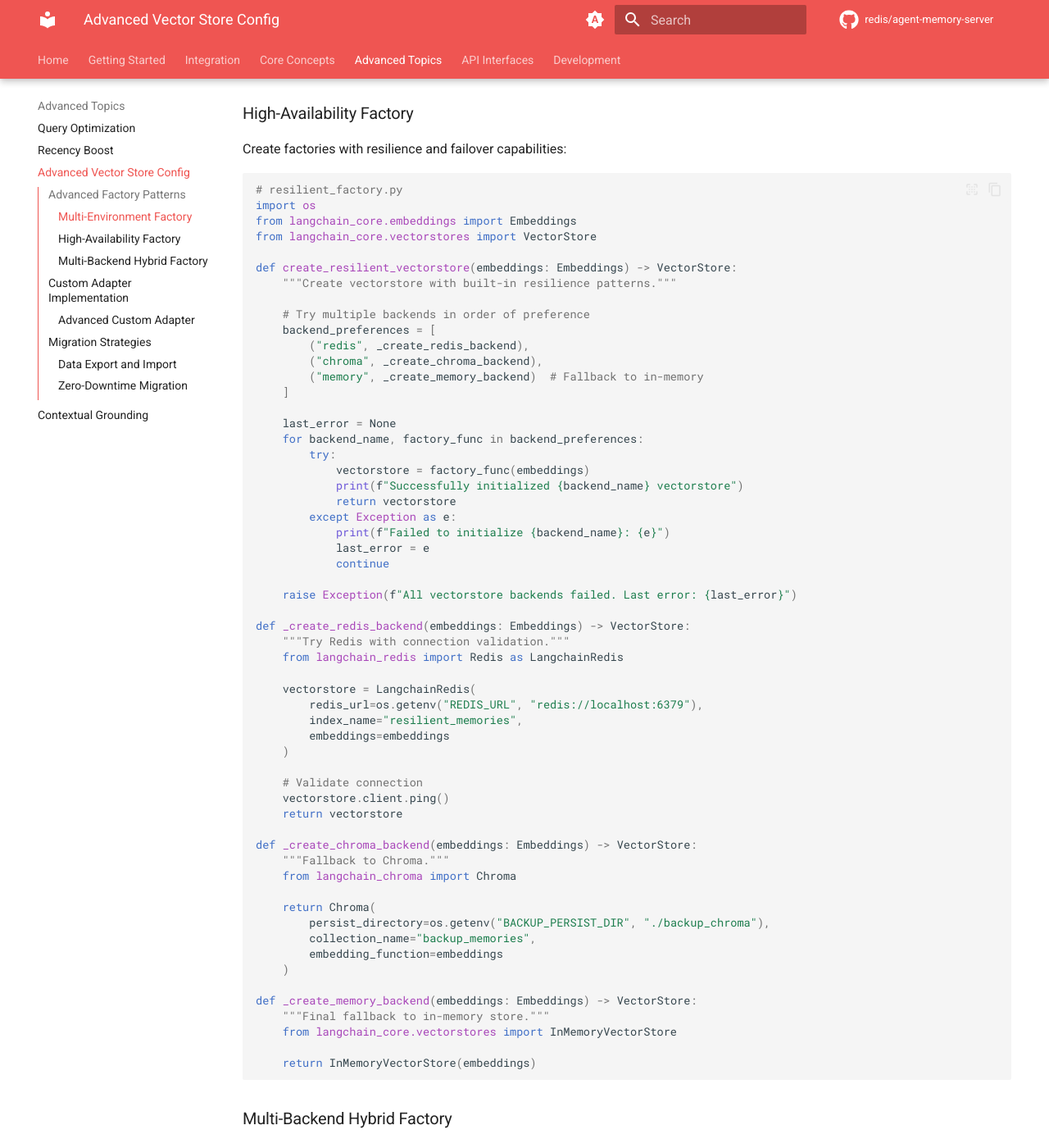
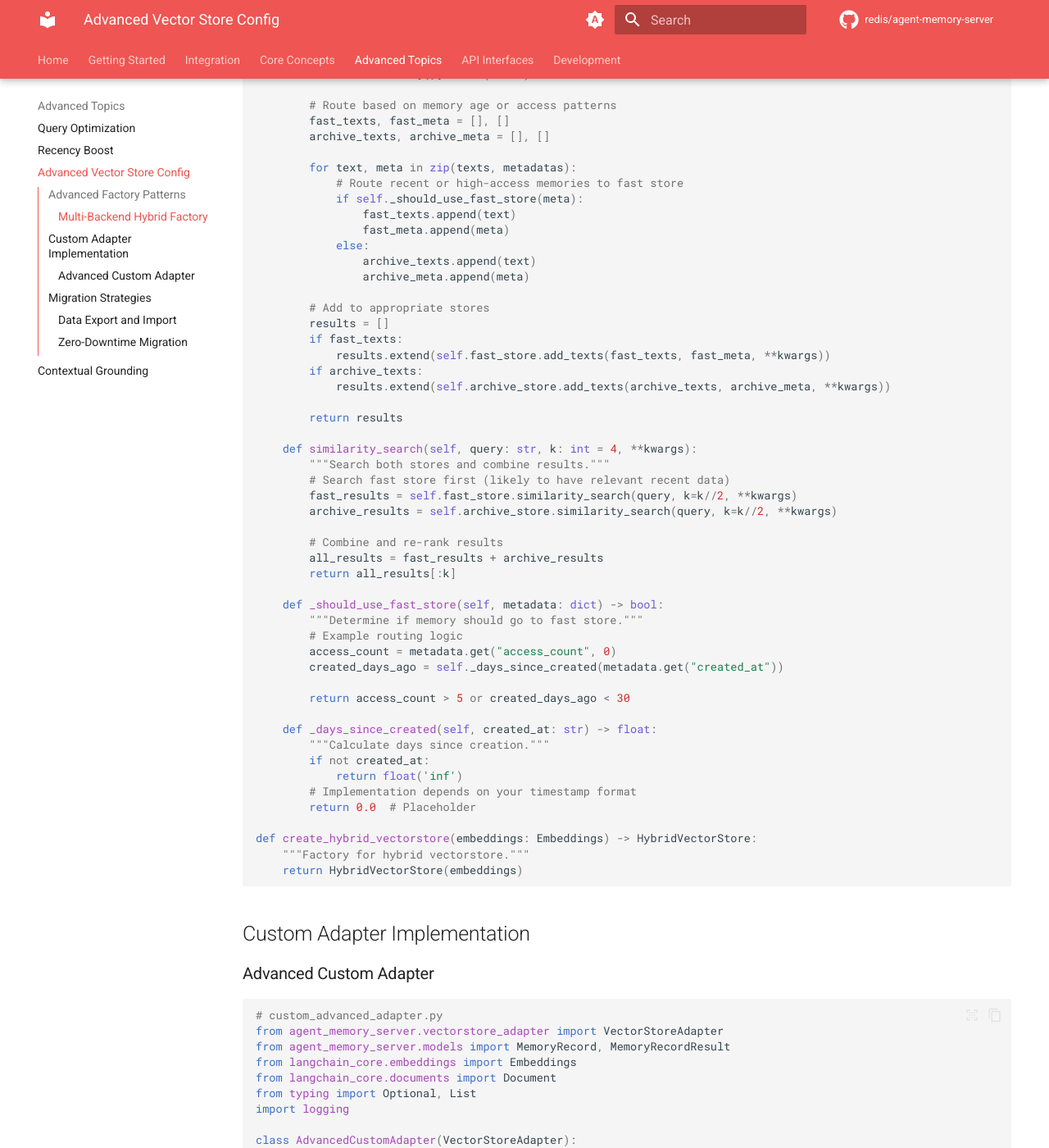
Before and after one commit to redis/agent-memory-server, an MkDocs documentation site: the page built from docs/vector-store-advanced.md, in a window 1280 px wide and 1400 px high, scrolled down 1074 px. Shown: the whole window at 82% size. Built offline with MkDocs 1.6.1 and Material for MkDocs 9.7.7, drawn with Linux system fonts in a browser that asks for light colours; comment, search, counter and statistics services are not loaded; the version menu is left out; some of the changed text lies outside the part shown.

Commit message:
Clean up vector store examples

````diff
--- a/docs/vector-store-advanced.md
+++ b/docs/vector-store-advanced.md
@@ -4,110 +4,7 @@
 
 ## Advanced Factory Patterns
 
-### Multi-Environment Factory
 
-Create factories that adapt to different environments:
-
-```python
-# my_vectorstores.py
-import os
-from langchain_core.embeddings import Embeddings
-from langchain_redis import Redis as LangchainRedis
-from langchain_chroma import Chroma
-from langchain_pinecone import PineconeVectorStore
-
-def create_adaptive_vectorstore(embeddings: Embeddings) -> VectorStore:
-    """Dynamically choose vectorstore based on environment."""
-
-    environment = os.getenv("ENVIRONMENT", "development")
-
-    if environment == "production":
-        # Use Pinecone for production
-        return PineconeVectorStore(
-            index_name=os.getenv("PINECONE_INDEX_NAME"),
-            embedding=embeddings,
-            api_key=os.getenv("PINECONE_API_KEY"),
-            environment=os.getenv("PINECONE_ENVIRONMENT")
-        )
-    elif environment == "staging":
-        # Use Redis for staging
-        return LangchainRedis(
-            redis_url=os.getenv("REDIS_URL"),
-            index_name="staging_memories",
-            embeddings=embeddings
-        )
-    else:
-        # Use Chroma for development
-        return Chroma(
-            persist_directory="./dev_chroma_data",
-            collection_name="dev_memories",
-            embedding_function=embeddings
-        )
-```
-
-### High-Availability Factory
-
-Create factories with resilience and failover capabilities:
-
-```python
-# resilient_factory.py
-import os
-from langchain_core.embeddings import Embeddings
-from langchain_core.vectorstores import VectorStore
-
-def create_resilient_vectorstore(embeddings: Embeddings) -> VectorStore:
-    """Create vectorstore with built-in resilience patterns."""
-
-    # Try multiple backends in order of preference
-    backend_preferences = [
-        ("redis", _create_redis_backend),
-        ("chroma", _create_chroma_backend),
-        ("memory", _create_memory_backend)  # Fallback to in-memory
-    ]
-
-    last_error = None
-    for backend_name, factory_func in backend_preferences:
-        try:
-            vectorstore = factory_func(embeddings)
-            print(f"Successfully initialized {backend_name} vectorstore")
-            return vectorstore
-        except Exception as e:
-            print(f"Failed to initialize {backend_name}: {e}")
-            last_error = e
-            continue
-
-    raise Exception(f"All vectorstore backends failed. Last error: {last_error}")
-
-def _create_redis_backend(embeddings: Embeddings) -> VectorStore:
-    """Try Redis with connection validation."""
-    from langchain_redis import Redis as LangchainRedis
-
-    vectorstore = LangchainRedis(
-        redis_url=os.getenv("REDIS_URL", "redis://localhost:6379"),
-        index_name="resilient_memories",
-        embeddings=embeddings
-    )
-
-    # Validate connection
-    vectorstore.client.ping()
-    return vectorstore
-
-def _create_chroma_backend(embeddings: Embeddings) -> VectorStore:
-    """Fallback to Chroma."""
-    from langchain_chroma import Chroma
-
-    return Chroma(
-        persist_directory=os.getenv("BACKUP_PERSIST_DIR", "./backup_chroma"),
-        collection_name="backup_memories",
-        embedding_function=embeddings
-    )
-
-def _create_memory_backend(embeddings: Embeddings) -> VectorStore:
-    """Final fallback to in-memory store."""
-    from langchain_core.vectorstores import InMemoryVectorStore
-
-    return InMemoryVectorStore(embeddings)
-```
 
 ### Multi-Backend Hybrid Factory
 
@@ -616,17 +513,17 @@
         return await self.import_memories(memories, batch_size)
 
 # Usage example
-async def migrate_redis_to_pinecone():
-    """Example: Migrate from Redis to Pinecone."""
+async def migrate_pinecone_to_redis():
+    """Example: Migrate from Pinecone to Redis."""
 
-    # Source (Redis)
+    # Source (Pinecone)
     source_client = MemoryAPIClient(
-        base_url="http://localhost:8000",  # Current Redis setup
+        base_url="http://localhost:8000",  # Current Pinecone setup
     )
 
-    # Target (Pinecone) - Temporarily switch backend
+    # Target (Redis) - New Redis-based setup
     target_client = MemoryAPIClient(
-        base_url="http://localhost:8001",  # New Pinecone setup
+        base_url="http://localhost:8001",  # New Redis setup
     )
 
     migrator = VectorStoreMigrator(source_client, target_client)
````
Also changed, not shown: other parts of docs/vector-store-advanced.md (+1 -1 lines), docs/contextual-grounding.md (+4 -23 lines).
